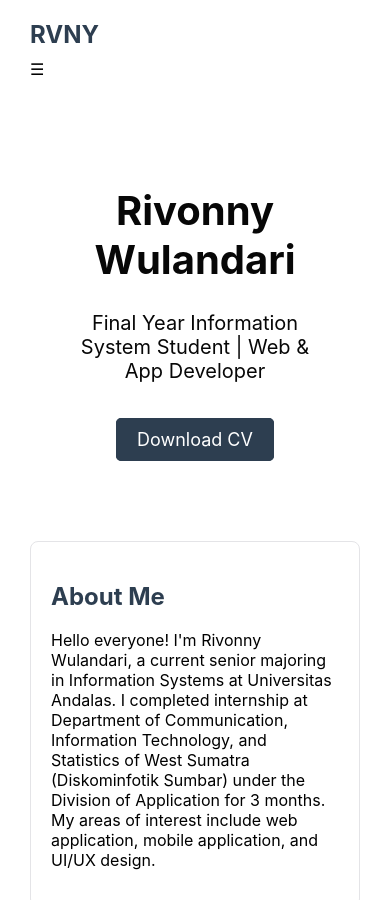
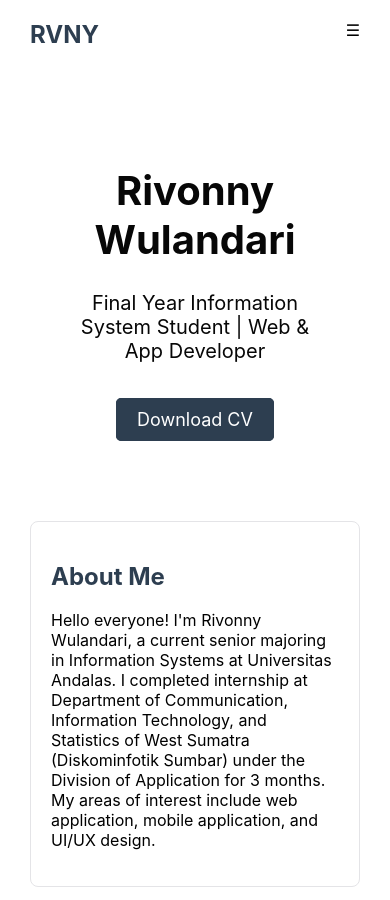
Before and after one commit to rivonnywulandari/portfolio, a plain HTML site: page index.html in a window 390 px wide. Shown: the top 900 px of the page. Drawn offline with Linux system fonts and the light colour scheme.

Commit message:
Update style.css

```diff
--- a/assets/styles/style.css
+++ b/assets/styles/style.css
@@ -92,7 +92,7 @@ footer {
 nav {
   display: flex;
   justify-content: space-between;
-  align-items: center;
+  /* align-items: center;  */
   padding: 20px 30px;
   background-color: #fff;
   box-shadow: 0 4px 8px rgba(0, 0, 0, 0.1);
@@ -103,6 +103,7 @@ nav h1 {
   margin: 0;
   font-size: 24px;
   color: #2d3e50;
+  flex: 1;
 }
 
 nav ul {
@@ -171,6 +172,11 @@ aside {
 
 header {
   display: inline;
+}
+
+.nav-header {
+  display: flex;
+  justify-content: center;
 }
 
 .badge {
@@ -281,7 +287,8 @@ header {
 @media screen and (max-width: 768px) {
   nav {
     flex-direction: column;
-    align-items: flex-start;
+    /* align-items: flex-start; */
+    align-items: stretch;
   }
 
   nav h1 {
@@ -297,6 +304,7 @@ header {
 
   nav ul.show {
     display: flex;
+    place-items: flex-end;
   }
 
   nav li {
@@ -306,7 +314,9 @@ header {
   nav .menu-toggle {
     display: block;
     cursor: pointer;
-    align-self: flex-start;
+    /* align-self: flex-start; */
+    /* width: 250px; */
+    text-align-last: right;
   }
 
   main {
@@ -321,6 +331,8 @@ header {
 @media screen and (min-width: 769px) {
   nav .menu-toggle {
     display: none;
+
+
   }
 }
 
```
